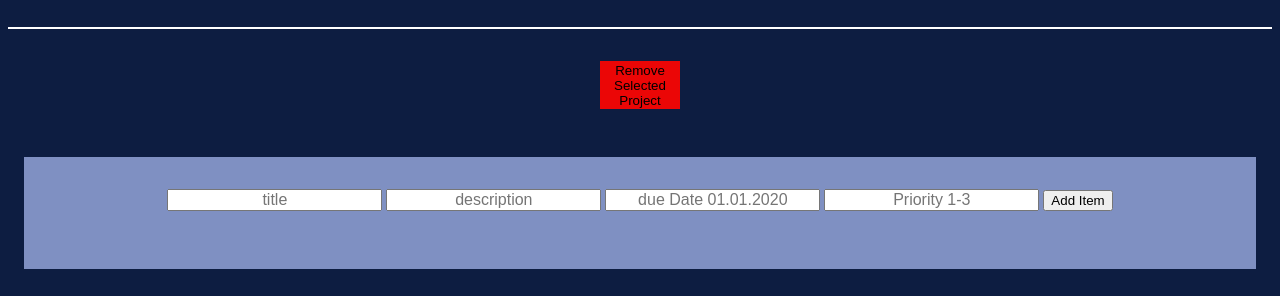
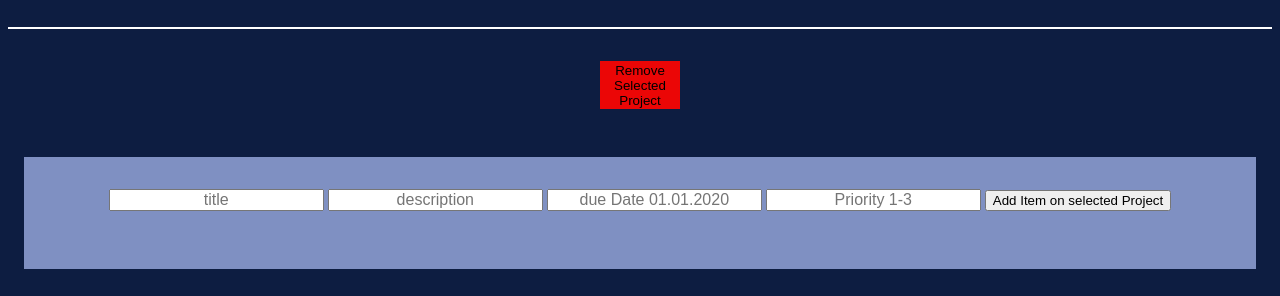
Before and after one commit to RatzGabriel/ToDo, a website: page dist/index.html in a window 1280 px wide. Shown: the part 297-593 px from the top of the page. Drawn offline with Linux system fonts and the light colour scheme.

```diff
--- a/dist/index.html
+++ b/dist/index.html
@@ -25,7 +25,7 @@
                 <input class="form-items" name="desc" id="desc" type="text" placeholder="description">
                 <input class="form-items" name="due" id="due" type="text" placeholder="due Date 01.01.2020">
                 <input class="form-items" name="priority" id="priority" type="text" placeholder="Priority 1-3">
-                <button id="todo" class="button is-info">Add Item</button>
+                <button id="todo" class="button is-info">Add Item on selected Project</button>
             </label>
 
         </div>
```
